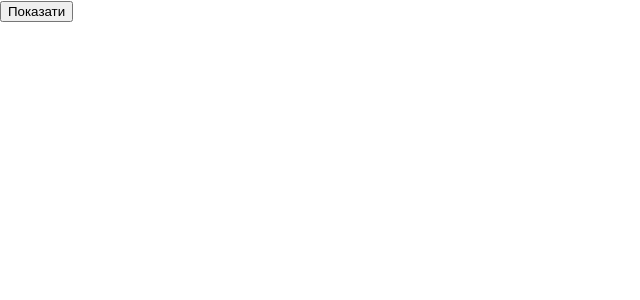
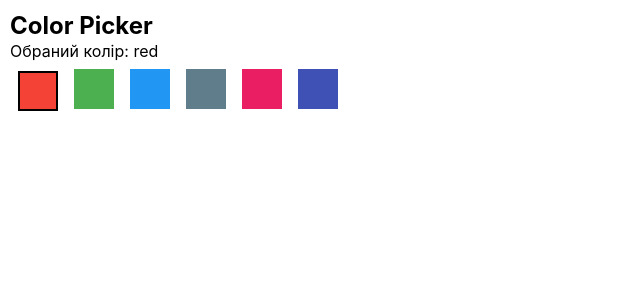
Before and after one commit to IrynaSokolova-Quanandrya/FE-1y_3-react, a React (Create React App) app: page / in a window 1280 px wide. Shown: the top 300 px of the page, without its empty margins (0-640 px from the left). Built offline with nearby package versions, Linux system fonts and the light colour scheme.

Commit message:
закінчили

```diff
--- a/src/GlobalStyle.styled.jsx
+++ b/src/GlobalStyle.styled.jsx
@@ -21,7 +21,9 @@ body {
   h2,
   h3,
   ul,
-  a{
+  a,
+  button{
+    border: none;
     margin: 0;
     padding: 0;
     list-style: none;
--- a/src/components/App/App.jsx
+++ b/src/components/App/App.jsx
@@ -9,29 +9,12 @@ import { Counter } from '../Counter/Counter';
 import { Component } from 'react';
 
 export class App extends Component {
-
-  state = {
-    isVisible: false,
-  }
-
-  toggleVisible = ()=>{
-    this.setState((prevState)=>{
-        return{
-          isVisible: !prevState.isVisible
-        }
-    })
-  }
   render(){
     return(
     <div>
-      <button
-        type='button'
-          onClick={this.toggleVisible}>{this.state.isVisible ? 'Приховати' : 'Показати'}</button>
-      {this.state.isVisible && <p>Ви мене бачите</p>}
-
-      {/* <Counter/> */}
+            {/* <Counter/> */}
        {/* <PaintingList painting={painting}/> */}
-      {/* <ColorPicker options={colorPickerOptions}/> */}
+      <ColorPicker options={colorPickerOptions}/>
       {/* <Alert text="Останнє попередження" type="warning"/>
       <Alert text="Ура! Все ок!" type="success"/>
       <Alert text="О жах - все пропало!" type="error"/> */}
--- a/src/components/ColorPicker/ColorPicker.jsx
+++ b/src/components/ColorPicker/ColorPicker.jsx
@@ -1,16 +1,42 @@
+import { Component } from 'react';
 import { Container, Title, ColorPickerOption } from './ColorPicker.styled';
 
 
-export const ColorPicker = ({options}) => {
+export class ColorPicker extends Component{
+
+    state={
+        colorOptionIdx: 0
+    }
+
+    handleClick = (optionId) => {
+        if(optionId === this.state.colorOptionIdx){
+            return
+        }
+        console.log('сетимо стейт');
+
+        this.setState({colorOptionIdx: optionId})
+    }
+
+    render(){
+        const {options} = this.props;
+        const {colorOptionIdx}= this.state;
+        const label = options[colorOptionIdx].label
         return (
             <Container>
                 <Title>Color Picker</Title>
-            {options.map(({label, color})=>(
-                <ColorPickerOption key={label}
-                        bgc={color}>
-                    <span>{label}</span>
+                <span>Обраний колір: {label}</span>
+                <br />
+                {options.map(({label, color}, idx)=>(
+                    <ColorPickerOption
+                            onClick={()=>{this.handleClick(idx)}}
+                            key={label}
+                            bgc={color}
+                            idx = {idx}
+                            currentIdx={colorOptionIdx}
+                            >
                     </ColorPickerOption>
                 ))}
             </Container>
         )
     }
+}
--- a/src/components/ColorPicker/ColorPicker.styled.jsx
+++ b/src/components/ColorPicker/ColorPicker.styled.jsx
@@ -6,11 +6,11 @@ export const Container = styled.div`
 export const Title = styled.h2`
     line-height: 1.3;
 `
-export const ColorPickerOption = styled.div`
+export const ColorPickerOption = styled.button`
     display: inline-block;
     width: 40px;
     height: 40px;
     margin: 8px;
     background-color: ${({bgc})=>bgc};
-
+    border: ${(props)=> props.idx === props.currentIdx ? '2px solid black' : 'none'}
 `
```
Also changed, not shown: src/components/DropdownMenu/DropdownMenu.css (added, +18 -0 lines), src/components/DropdownMenu/DropdownMenu.jsx (added, +14 -0 lines), src/index.css (+0 -19 lines), 1 other file (tests, documents, lock files or other folders). Lines whose indentation alone changed are shown as unchanged.
